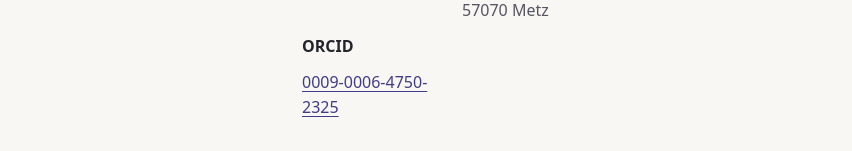
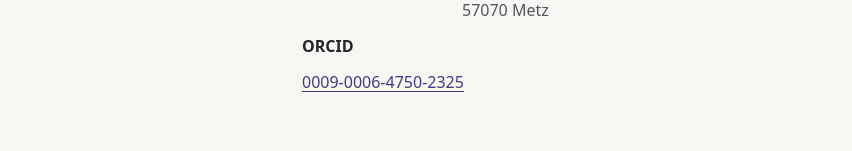
Before and after one commit to AchimSchlather/AchimSchlather.github.io, a plain HTML site: page index.html in a window 1280 px wide. Shown: the part 1574-1725 px from the top of the page, without its empty margins (98-950 px from the left). Drawn offline with Linux system fonts and the light colour scheme.

Commit message:
Add ORCID ID styling to the link

```diff
--- a/index.html
+++ b/index.html
@@ -146,6 +146,11 @@
       .contact { grid-template-columns: minmax(0, 1fr); row-gap: 0.15rem; }
       .contact dd + dt { margin-top: 0.55rem; }
     }
+
+    .orcid-id {
+      white-space: nowrap;
+    }
+
   </style>
 </head>
 <body>
@@ -233,7 +238,7 @@
                 57070 Metz<br>
           </dd>
           <dt>ORCID</dt>
-          <dd></dd><a href="https://orcid.org/0009-0006-4750-2325">0009-0006-4750-2325</a></dd>
+          <dd></dd><a class="orcid-id" href="https://orcid.org/0009-0006-4750-2325">0009-0006-4750-2325</a></dd>
         </dl>
       </section>
     </main>
```
